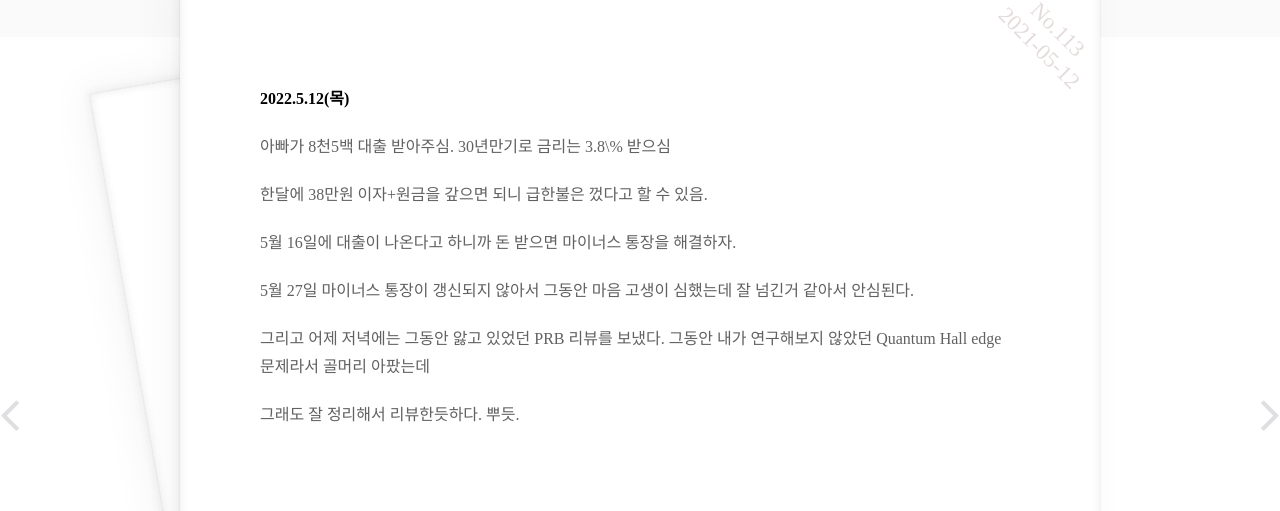
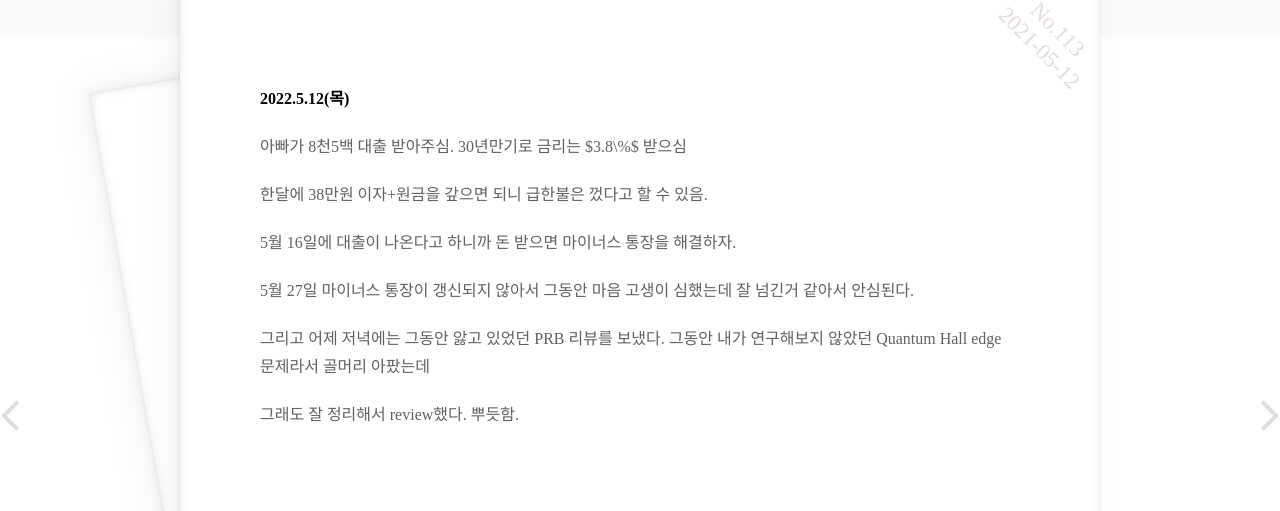
Before and after one commit to jinhong-park/journal, a Jekyll site: the page built from _posts/5_May/2021-05-12-May12nd.md, in a window 1280 px wide. Shown: the part 110-621 px from the top of the page. Built offline with Jekyll 4.4.1, drawn with Linux system fonts in a browser that asks for light colours.

Commit message:
“update”

```diff
--- a/_posts/5_May/2021-05-12-May12nd.md
+++ b/_posts/5_May/2021-05-12-May12nd.md
@@ -8,7 +8,7 @@ excerpt: ""
 
 **2022.5.12(목)**
 
-아빠가 8천5백 대출 받아주심. 30년만기로 금리는 3.8\% 받으심
+아빠가 8천5백 대출 받아주심. 30년만기로 금리는 $3.8\%$ 받으심
 
 한달에 38만원 이자+원금을 갚으면 되니 급한불은 껐다고 할 수 있음.
 
@@ -18,4 +18,4 @@ excerpt: ""
 
 그리고 어제 저녁에는 그동안 앓고 있었던 PRB 리뷰를 보냈다. 그동안 내가 연구해보지 않았던 Quantum Hall edge 문제라서 골머리 아팠는데
 
-그래도 잘 정리해서 리뷰한듯하다. 뿌듯.
+그래도 잘 정리해서 review했다.  뿌듯함.
```
